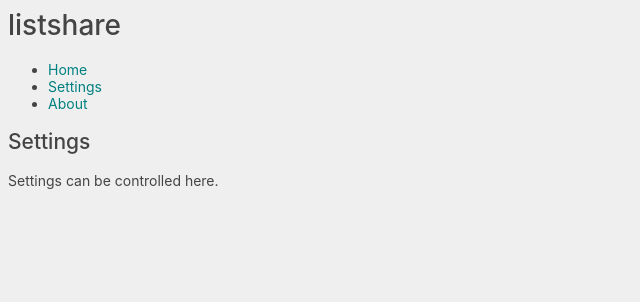
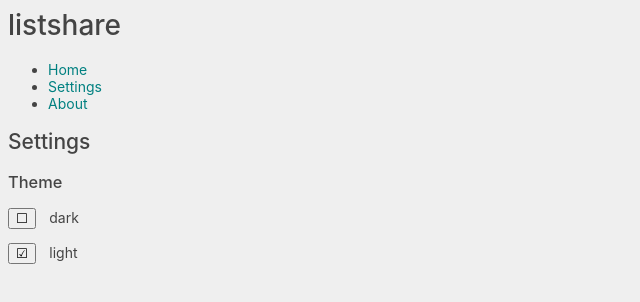
Before and after one commit to lucasoid/ts-react-starter-kit, a React (Vite) app: page /settings in a window 1280 px wide. Shown: the top 302 px of the page, without its empty margins (0-640 px from the left). Built offline with nearby package versions, Linux system fonts and the light colour scheme.

Commit message:
Created theme context provider

```diff
--- a/src/components/App.tsx
+++ b/src/components/App.tsx
@@ -7,6 +7,7 @@ import { About } from '~components/views/About';
 import { List } from '~components/views/List';
 import { ErrorBoundary } from '~components/errors/ErrorBoundary';
 import * as styles from './App.css';
+import { Theme } from '~theme';
 
 interface AppProps {
     title: string;
@@ -14,6 +15,7 @@ interface AppProps {
 
 export const App: React.FC<AppProps> = props => (
     <Router>
+        <Theme>
             <div className={styles.App}>
                 <header className={styles.header}>
                     <h1 className={styles.title}>{props.title}</h1>
@@ -30,5 +32,6 @@ export const App: React.FC<AppProps> = props => (
                     </Switch>
                 </ErrorBoundary>
             </div>
+        </Theme>
     </Router>
 );
--- a/src/components/views/Settings/Settings.tsx
+++ b/src/components/views/Settings/Settings.tsx
@@ -1,9 +1,27 @@
 import * as React from 'react';
+import { ThemeContext, Themes } from '~theme';
 import { View } from '~components/Views/View';
+import { Button } from '~components/ui/Button';
 
 export const Settings: React.FC<{}> = () => (
-    <View>
-        <h2>Settings</h2>
-        <p>Settings can be controlled here.</p>
-    </View>
+    <ThemeContext.Consumer>
+        {({ theme, selectTheme }) => (
+            <View>
+                <h2>Settings</h2>
+                <h3>Theme</h3>
+                {Object.keys(Themes).map(key => (
+                    <p key={key}>
+                        <Button
+                            plaintext={true}
+                            onClick={() => selectTheme(Themes[key])}
+                            styles={{ marginRight: '1em' }}
+                        >
+                            {Themes[key] === theme ? '☑' : '☐'}
+                        </Button>
+                        {Themes[key]}
+                    </p>
+                ))}
+            </View>
+        )}
+    </ThemeContext.Consumer>
 );
--- /dev/null
+++ b/src/theme/Theme.tsx
@@ -0,0 +1,38 @@
+import * as React from 'react';
+
+export enum Themes {
+    DARK = 'dark',
+    LIGHT = 'light',
+}
+
+interface IThemeContext {
+    theme: string;
+    selectTheme: Function;
+}
+
+export const ThemeContext = React.createContext<IThemeContext>({
+    theme: Themes.LIGHT,
+    selectTheme: () => {},
+});
+
+interface IThemeState {
+    theme: Themes;
+}
+
+export class Theme extends React.Component<{}, IThemeState> {
+    state = {
+        theme: Themes.LIGHT,
+    };
+
+    selectTheme = (theme: Themes) => {
+        this.setState({ theme });
+    };
+
+    render() {
+        return (
+            <ThemeContext.Provider value={{ theme: this.state.theme, selectTheme: this.selectTheme }}>
+                {this.props.children}
+            </ThemeContext.Provider>
+        );
+    }
+}
--- /dev/null
+++ b/src/theme/index.ts
@@ -0,0 +1 @@
+export { Theme, Themes, ThemeContext } from './Theme';
```
Lines whose indentation alone changed are shown as unchanged.
